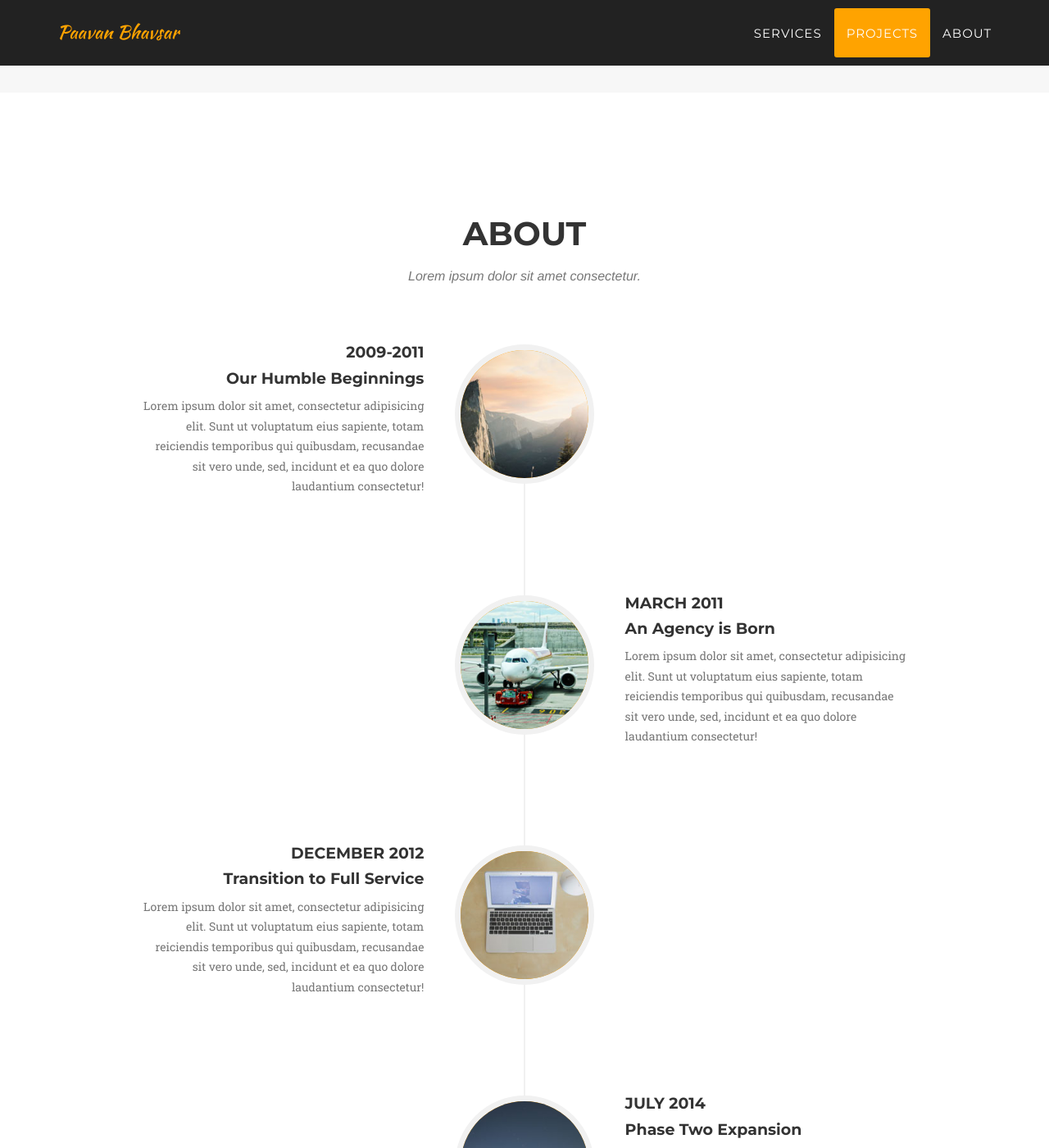
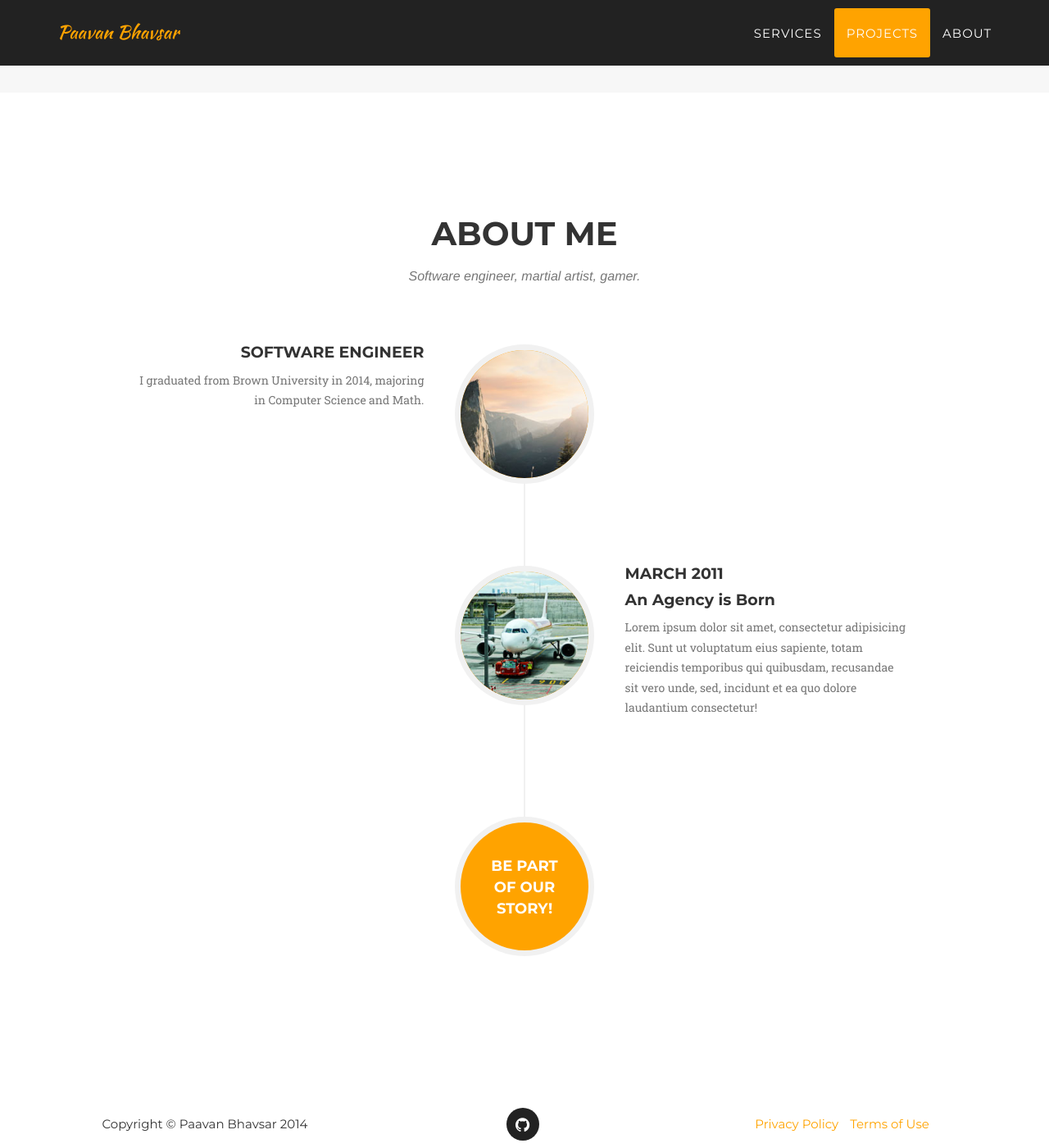
Before and after one commit to paavanb/pbhavsar.github.io, a Jekyll site: the page built from index.html, in a window 1280 px wide and 1400 px high, scrolled down 2579 px. Shown: the whole window at 82% size. Built offline with Jekyll 4.4.1, drawn with Linux system fonts in a browser that asks for light colours; some web fonts are replaced.

Commit message:
WIP About page

```diff
--- a/_includes/about.html
+++ b/_includes/about.html
@@ -3,8 +3,8 @@
         <div class="container">
             <div class="row">
                 <div class="col-lg-12 text-center">
-                    <h2 class="section-heading">About</h2>
-                    <h3 class="section-subheading text-muted">Lorem ipsum dolor sit amet consectetur.</h3>
+                    <h2 class="section-heading">About Me</h2>
+                    <h3 class="section-subheading text-muted">Software engineer, martial artist, gamer.</h3>
                 </div>
             </div>
             <div class="row">
@@ -16,11 +16,11 @@
                             </div>
                             <div class="timeline-panel">
                                 <div class="timeline-heading">
-                                    <h4>2009-2011</h4>
-                                    <h4 class="subheading">Our Humble Beginnings</h4>
+                                    <h4>Software Engineer</h4>
                                 </div>
                                 <div class="timeline-body">
-                                    <p class="text-muted">Lorem ipsum dolor sit amet, consectetur adipisicing elit. Sunt ut voluptatum eius sapiente, totam reiciendis temporibus qui quibusdam, recusandae sit vero unde, sed, incidunt et ea quo dolore laudantium consectetur!</p>
+                                    <p class="text-muted">I graduated from Brown University in 2014, majoring in Computer Science and Math.
+                                    </p>
                                 </div>
                             </div>
                         </li>
@@ -32,34 +32,6 @@
                                 <div class="timeline-heading">
                                     <h4>March 2011</h4>
                                     <h4 class="subheading">An Agency is Born</h4>
-                                </div>
-                                <div class="timeline-body">
-                                    <p class="text-muted">Lorem ipsum dolor sit amet, consectetur adipisicing elit. Sunt ut voluptatum eius sapiente, totam reiciendis temporibus qui quibusdam, recusandae sit vero unde, sed, incidunt et ea quo dolore laudantium consectetur!</p>
-                                </div>
-                            </div>
-                        </li>
-                        <li>
-                            <div class="timeline-image">
-                                <img class="img-circle img-responsive" src="img/about/3.jpg" alt="">
-                            </div>
-                            <div class="timeline-panel">
-                                <div class="timeline-heading">
-                                    <h4>December 2012</h4>
-                                    <h4 class="subheading">Transition to Full Service</h4>
-                                </div>
-                                <div class="timeline-body">
-                                    <p class="text-muted">Lorem ipsum dolor sit amet, consectetur adipisicing elit. Sunt ut voluptatum eius sapiente, totam reiciendis temporibus qui quibusdam, recusandae sit vero unde, sed, incidunt et ea quo dolore laudantium consectetur!</p>
-                                </div>
-                            </div>
-                        </li>
-                        <li class="timeline-inverted">
-                            <div class="timeline-image">
-                                <img class="img-circle img-responsive" src="img/about/4.jpg" alt="">
-                            </div>
-                            <div class="timeline-panel">
-                                <div class="timeline-heading">
-                                    <h4>July 2014</h4>
-                                    <h4 class="subheading">Phase Two Expansion</h4>
                                 </div>
                                 <div class="timeline-body">
                                     <p class="text-muted">Lorem ipsum dolor sit amet, consectetur adipisicing elit. Sunt ut voluptatum eius sapiente, totam reiciendis temporibus qui quibusdam, recusandae sit vero unde, sed, incidunt et ea quo dolore laudantium consectetur!</p>
```
